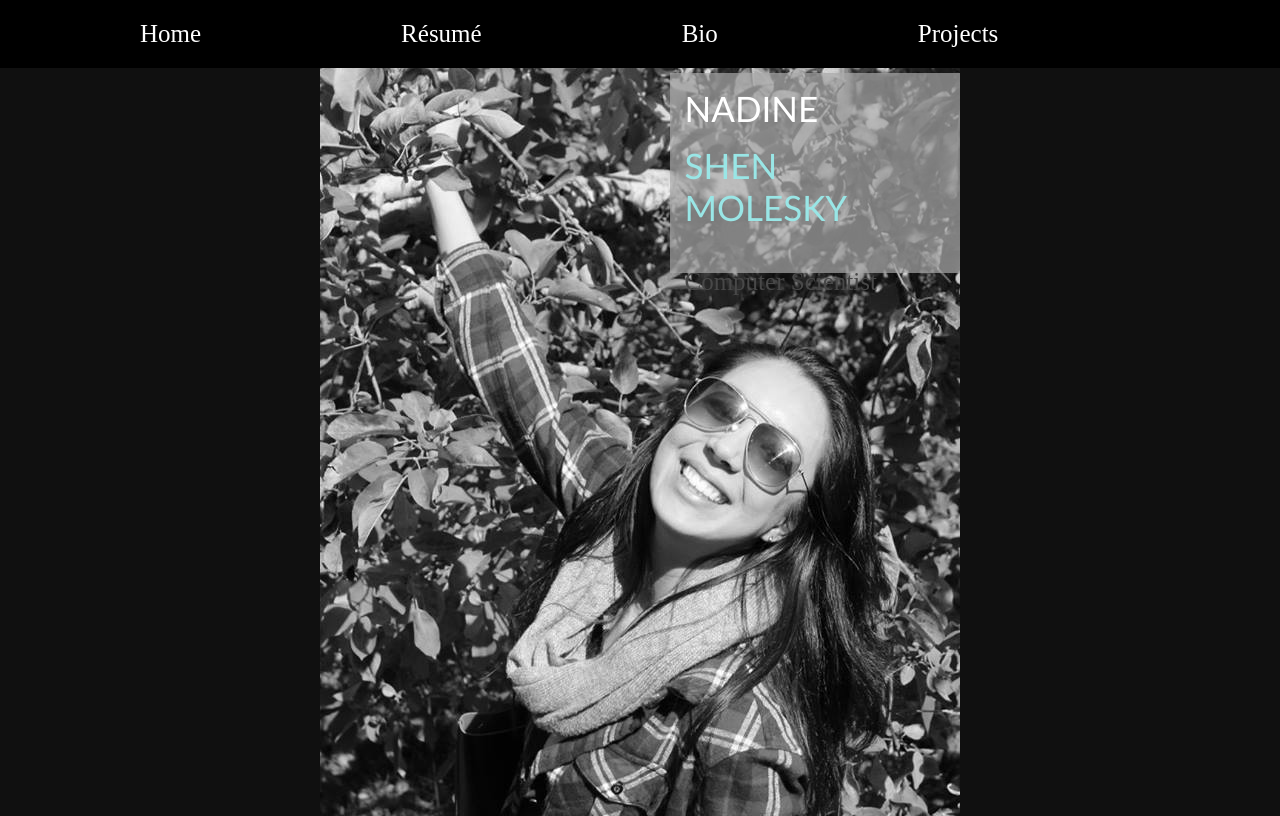
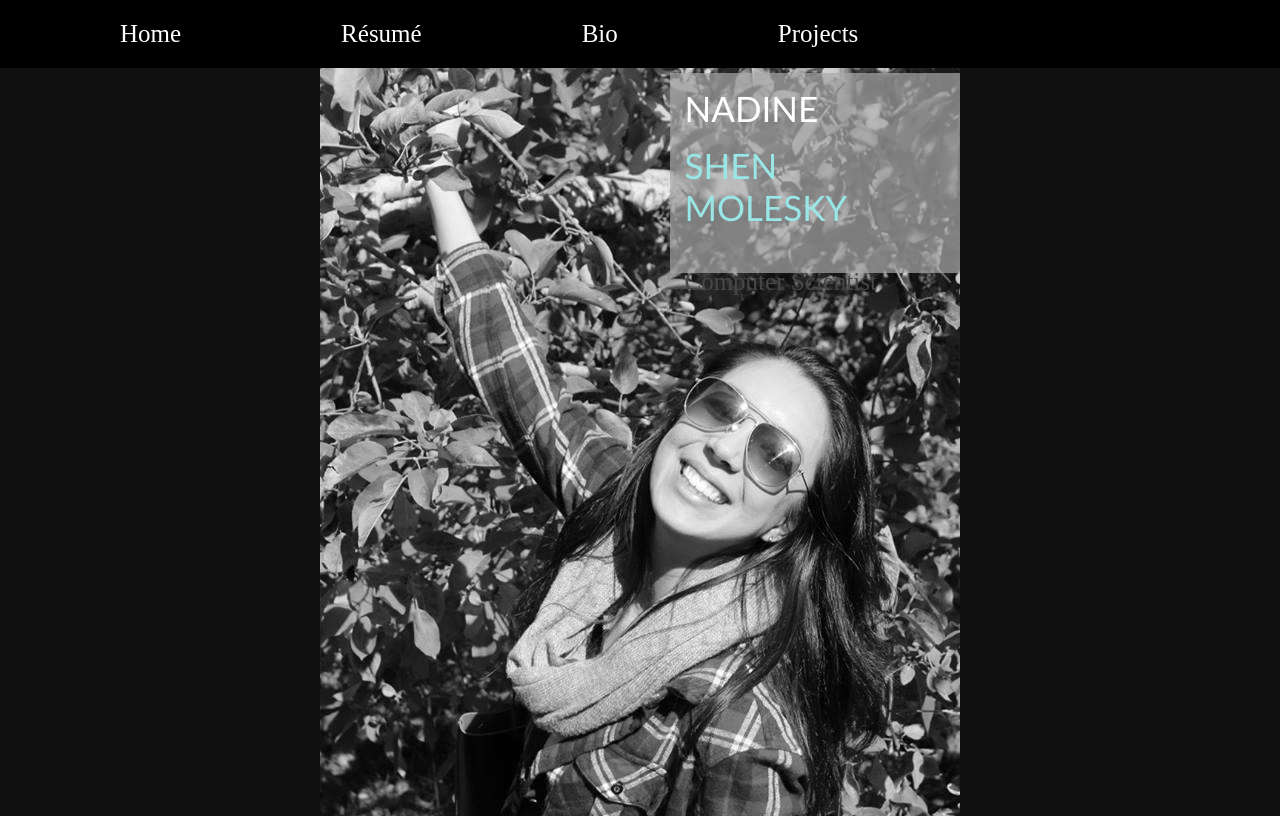
Before and after one commit to nadineshmo/nadineshmo.github.io, a plain HTML site: page index.html in a window 1280 px wide. Drawn offline with Linux system fonts and the light colour scheme.

Commit message:
updated toolbar

```diff
--- a/style1.css
+++ b/style1.css
@@ -43,7 +43,7 @@ li a {
 	font-size: 25px;
 	display: block;
 	text-align: center;
-	padding: 20px 100px;
+	padding: 20px 80px;
 	text-decoration: none;
 	font-family: Futura;
 }
```
